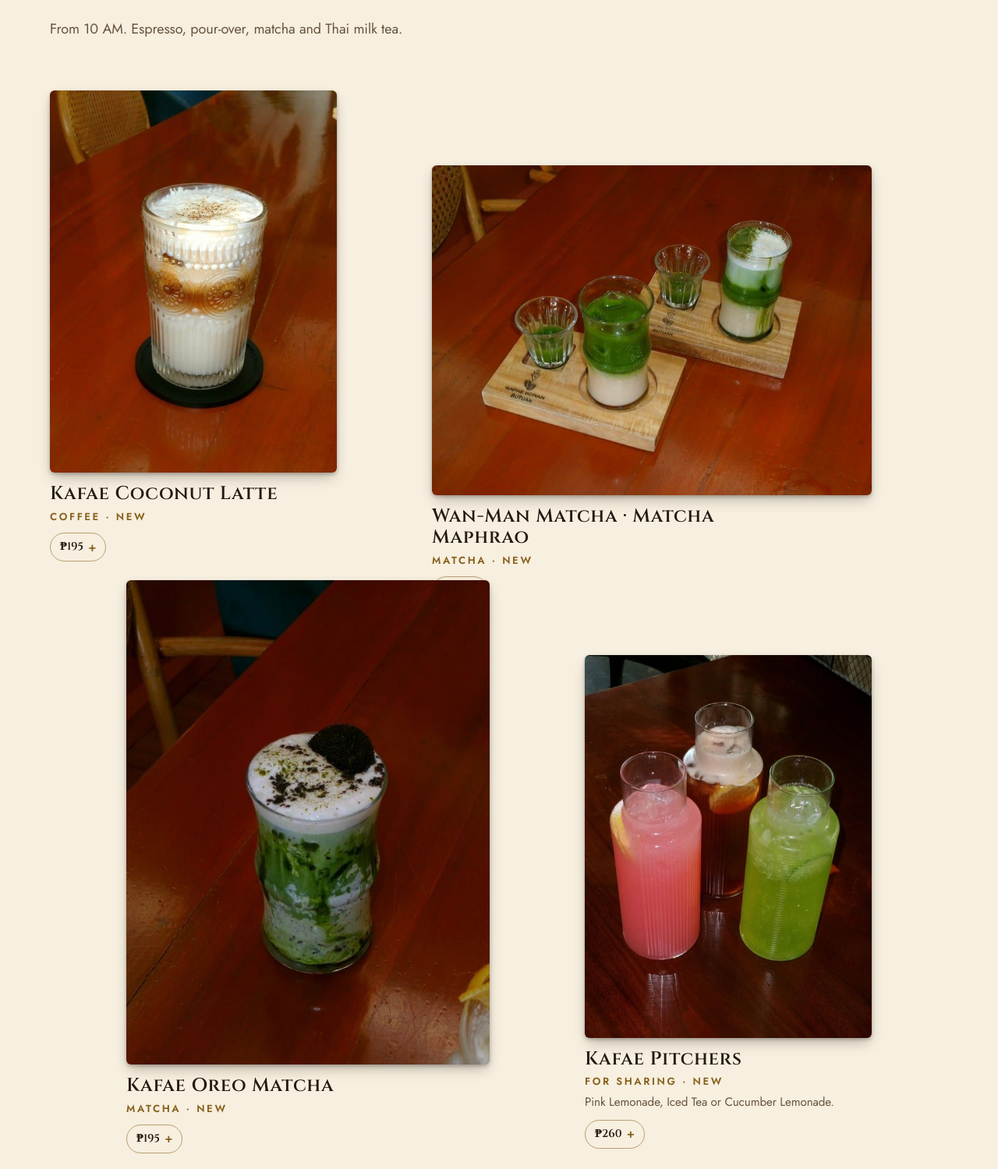
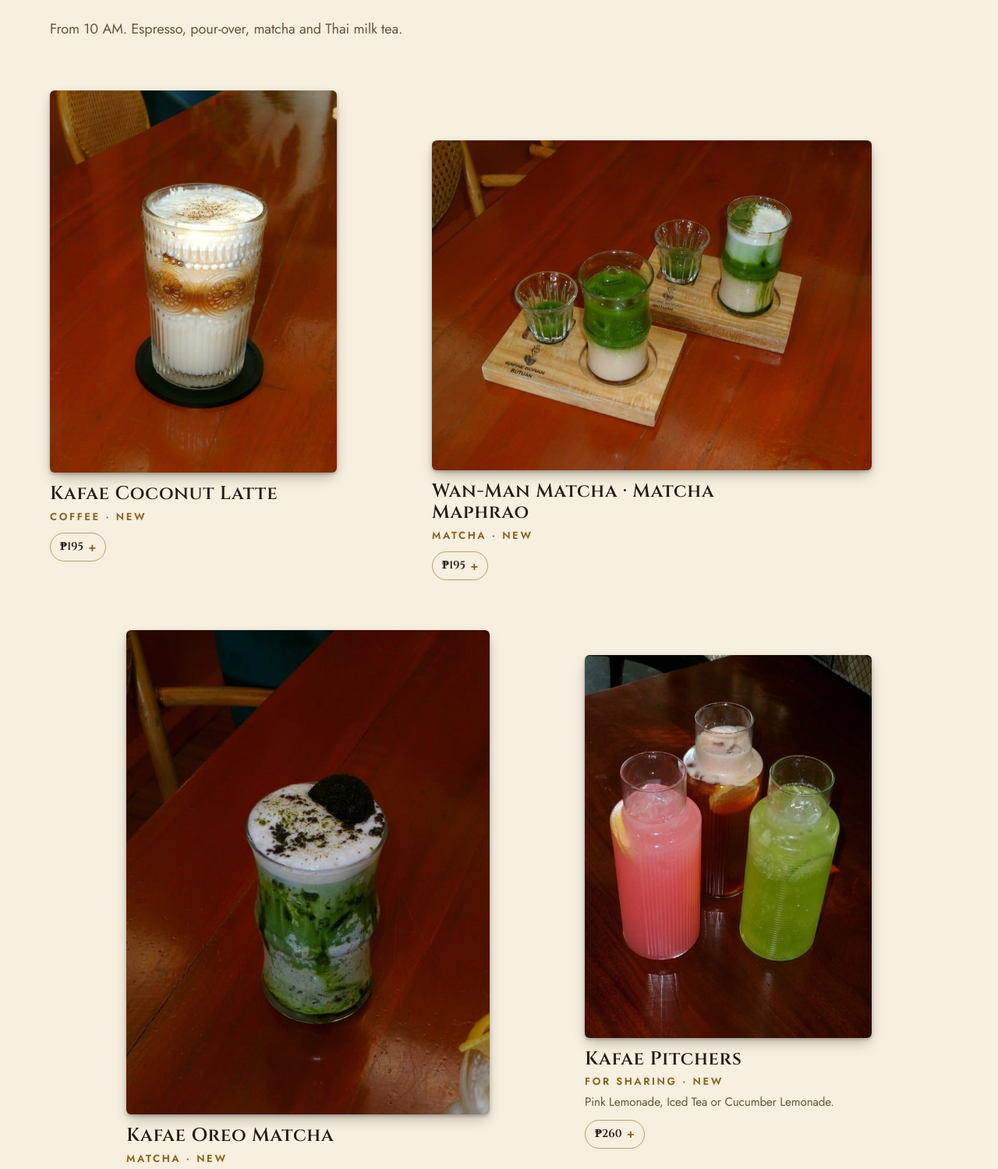
Before and after one commit to kendamin/kafae-boran-website, a plain HTML site: page v2/index.html in a window 1280 px wide. Shown: the part 1534-3033 px from the top of the page at 78% size. Drawn offline with Linux system fonts and the light colour scheme.

Commit message:
Option B: stop Oreo Matcha photo covering the Wan-Man Matcha price
Co-Authored-By: Claude Opus 5.5 <noreply@anthropic.com>

```diff
--- a/v2/index.html
+++ b/v2/index.html
@@ -125,12 +125,13 @@
   /* --------------------------------------------------------- 2 · coffee bar */
   .room-head{display:grid;gap:10px;margin-bottom:var(--sc-8)}
   .room-head .sc-body{color:var(--sc-ink-soft)}
-  .hang{display:grid;grid-template-columns:repeat(12,1fr);gap:var(--sc-6) var(--sc-5);align-items:start}
+  .hang{display:grid;grid-template-columns:repeat(12,1fr);gap:var(--sc-8) var(--sc-5);align-items:start}
   .obj{display:grid;gap:14px;margin:0}
   .obj img{width:100%;height:auto;border-radius:6px;box-shadow:var(--sc-e2)}
   .hang .obj:nth-child(1){grid-column:1 / span 4}
-  .hang .obj:nth-child(2){grid-column:6 / span 6;margin-top:var(--sc-9)}
-  .hang .obj:nth-child(3){grid-column:2 / span 5;margin-top:calc(var(--sc-8) * -1)}
+  .hang .obj:nth-child(2){grid-column:6 / span 6;margin-top:var(--sc-8)}
+  /* second row starts below the first row's labels; no negative pull-up (it covered the Wan-Man price) */
+  .hang .obj:nth-child(3){grid-column:2 / span 5}
   .hang .obj:nth-child(4){grid-column:8 / span 4;margin-top:var(--sc-6)}
   @media (max-width:760px){ .hang{grid-template-columns:1fr 1fr} .hang .obj:nth-child(n){grid-column:auto;margin-top:0} .hang .obj:nth-child(2){grid-column:1 / -1} }
 
```
